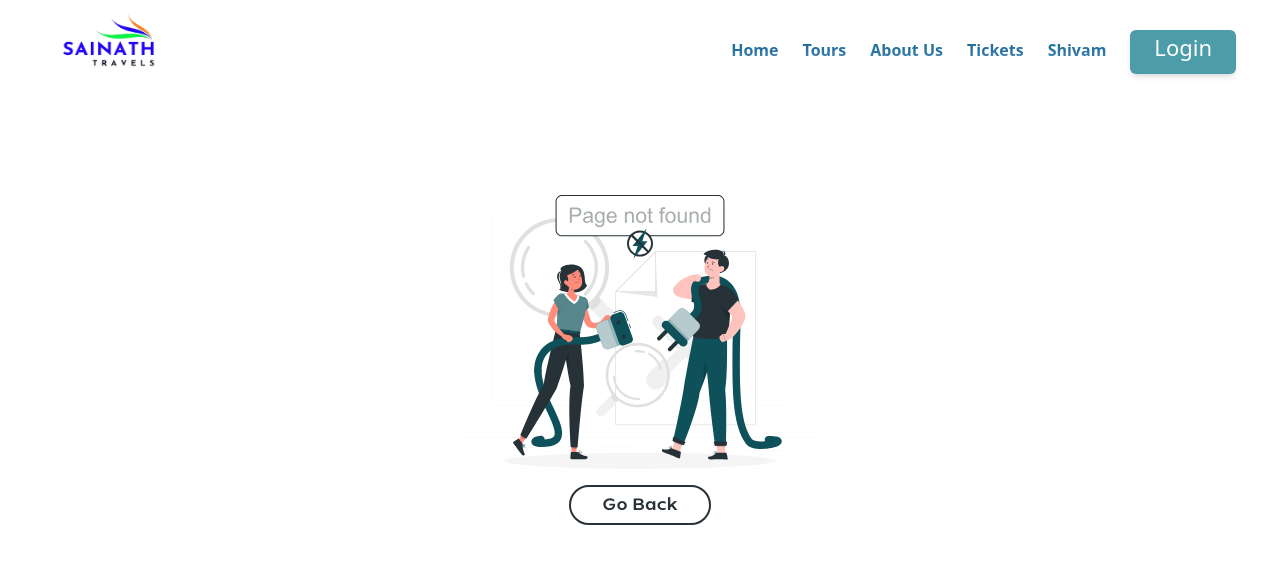
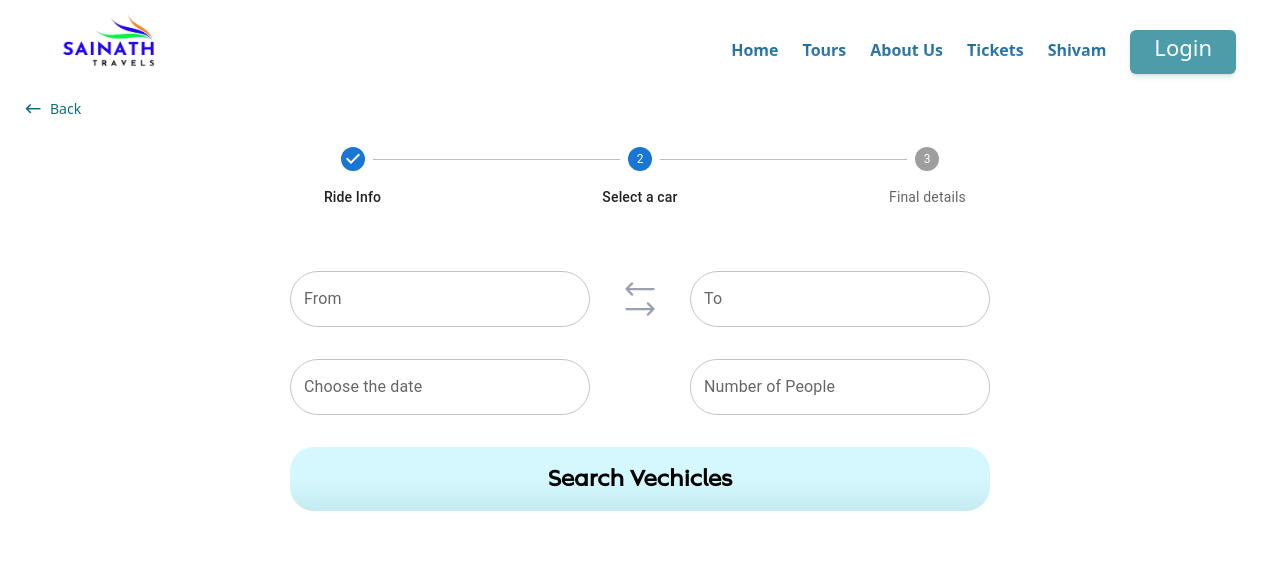
Before and after one commit to AnkeetSah/TechnoClare_Project, a React (Vite) app: page /cabBooking in a window 1280 px wide. Shown: the top 564 px of the page. Built offline with nearby package versions, Linux system fonts and the light colour scheme.

Commit message:
started working ont the Cab Booking page

```diff
--- a/src/components/explore/Explore.jsx
+++ b/src/components/explore/Explore.jsx
@@ -2,7 +2,7 @@ import React, { useEffect } from "react";
 import { LiaMapMarkerSolid } from "react-icons/lia";
 import { gsap } from "gsap";
 import { ScrollTrigger } from "gsap/ScrollTrigger";
-
+import { Link } from "react-router-dom";
 gsap.registerPlugin(ScrollTrigger);
 
 const Explore = () => {
@@ -112,7 +112,8 @@ const Explore = () => {
         </div>
 
         {/* Car Block */}
-        <div className="car xs:h-[338px] xs:w-[350px] lg:h-[338px] sm:w-[554px] bg-gradient-to-b from-[#C7E1E5] to-[#fff] shadow-md relative rounded-3xl">
+       <Link  to="/cabBooking">
+       <div className="car xs:h-[338px] xs:w-[350px] lg:h-[338px] sm:w-[554px] bg-gradient-to-b from-[#C7E1E5] to-[#fff] shadow-md relative rounded-3xl">
           <div className="leading-none pl-8 pt-8">
             <h1 className="font-RabsurRegular text-transparent bg-clip-text bg-gradient-to-b from-[#0E515B] via-[#0E515B] to-[#454545] text-6xl">
               Rent a
@@ -131,6 +132,7 @@ const Explore = () => {
             alt=""
           />
         </div>
+        </Link>
 
         {/* Bus Block */}
         <div className="bus xs:h-[538px] xs:w-[350px] lg:h-[538px] sm:w-[554px] lg:w-[850px] bg-gradient-to-b from-[#C7E1E5] to-[#fff] rounded-3xl shadow-md relative">
--- /dev/null
+++ b/src/data/places.js
@@ -0,0 +1,24 @@
+const placesInOdisha = [
+    "Puri",
+    "Konark Sun Temple",
+    "Bhubaneswar",
+    "Chilika Lake",
+    "Jagannath Temple",
+    "Lingaraj Temple",
+    "Dhauli Giri",
+    "Simlipal National Park",
+    "Raghurajpur Artist Village",
+    "Udayagiri and Khandagiri Caves",
+    "Nandankanan Zoological Park",
+    "Hirakud Dam",
+    "Barabati Fort",
+    "Balasore Chandipur Beach",
+    "Satkosia Tiger Reserve",
+    "Bhitarkanika National Park",
+    "Taratarini Temple",
+    "Gopalpur Beach",
+    "Debrigarh Wildlife Sanctuary",
+    "Mahendragiri Hills"
+  ];
+
+  export default placesInOdisha;
--- /dev/null
+++ b/src/pages/CabBooking.jsx
@@ -0,0 +1,112 @@
+import * as React from "react";
+import Box from "@mui/material/Box";
+import Stepper from "@mui/material/Stepper";
+import Step from "@mui/material/Step";
+import StepLabel from "@mui/material/StepLabel";
+import BackLink from "../components/BackLink";
+import TextField from "@mui/material/TextField";
+import Autocomplete from "@mui/material/Autocomplete";
+import placesInOdisha from "../data/places"; // Import places.js
+import { AdapterDayjs } from "@mui/x-date-pickers/AdapterDayjs";
+import { LocalizationProvider } from "@mui/x-date-pickers/LocalizationProvider";
+import { DatePicker } from "@mui/x-date-pickers/DatePicker";
+import {
+  HiOutlineArrowLongLeft,
+  HiOutlineArrowLongRight,
+} from "react-icons/hi2";
+
+const steps = ["Ride Info", "Select a car", "Final details"];
+
+export default function CabBooking() {
+  return (
+    <div className="px-6 py-[95px] h-screen">
+      <BackLink />
+      <Box sx={{ width: "70%", margin: "auto" }}>
+        <Stepper activeStep={1} alternativeLabel>
+          {steps.map((label) => (
+            <Step key={label}>
+              <StepLabel>{label}</StepLabel>
+            </Step>
+          ))}
+        </Stepper>
+      </Box>
+
+      {/* Location Selection */}
+      <div className="flex lg:gap-8 xs:gap-3 mx-auto justify-center items-center mt-16">
+        {/* From Autocomplete */}
+        <Autocomplete
+          disablePortal
+          freeSolo // Allows manual typing
+          options={placesInOdisha}
+          sx={{ width: 300, "& .MuiOutlinedInput-root": { borderRadius: 10 } }}
+          renderInput={(params) => (
+            <TextField
+              {...params}
+              label="From"
+              variant="outlined"
+              sx={{ borderRadius: 4 }}
+            />
+          )}
+        />
+
+        {/* Arrows */}
+        <div className="flex flex-col items-center justify-center">
+          <HiOutlineArrowLongLeft className="text-4xl -mb-2 font-bold text-gray-400" />
+          <HiOutlineArrowLongRight className="text-4xl -mt-2 font-bold text-gray-400" />
+        </div>
+
+        {/* To Autocomplete */}
+        <Autocomplete
+          disablePortal
+          freeSolo // Allows manual typing
+          options={placesInOdisha}
+          sx={{ width: 300, "& .MuiOutlinedInput-root": { borderRadius: 10 } }}
+          renderInput={(params) => (
+            <TextField
+              {...params}
+              label="To"
+              variant="outlined"
+              sx={{ borderRadius: 4 }}
+            />
+          )}
+        />
+      </div>
+
+      {/* Date & Time Selection */}
+      <div className="flex lg:gap-25 xs:gap-9 justify-center items-center mt-8">
+        {/* Date Picker */}
+        <LocalizationProvider dateAdapter={AdapterDayjs}>
+          <DatePicker
+            label="Choose the date"
+            sx={{
+              width: 300,
+              "& .MuiOutlinedInput-root": { borderRadius: 10 },
+            }}
+          />
+        </LocalizationProvider>
+
+        {/* People Input */}
+        <TextField
+          id="time-input"
+          label="Number of People"
+          variant="outlined"
+          type="number" // Ensures only numeric input
+          inputProps={{ min: 1 }} // Optional: Ensures at least 1 person is selected
+          sx={{
+            width: 300,
+            "& .MuiOutlinedInput-root": {
+              borderRadius: "27px", // Ensures border-radius applies to the input field
+            },
+          }}
+        />
+      </div>
+
+      {/* Button */}
+      <div className="flex justify-center mt-8">
+      <button  className="text-black font-MosafinMedium text-2xl font-semibold cursor-pointer rounded-3xl w-[700px]  py-4 bg-gradient-to-b from-[#D4F8FE] via-[#D4F8FE] to-[#c5ebf0]">
+         Search Vechicles
+          </button>
+      </div>
+    </div>
+  );
+}
--- a/src/pages/CarRent.jsx
+++ /dev/null
@@ -1,22 +0,0 @@
-import { Stepper } from "@mui/material";
-import React from "react";
-
-const steps = ["Ride Info", "Select Car", "Final Details"];
-
-const CarRent = () => {
-  return (
-    <div>
-      <Box sx={{ width: "60%", margin: "auto", mt: 2, textAlign: "center" }}>
-        <Stepper>
-          {steps.map((label, index) => (
-            <Step key={index}>
-              <StepLabel>{label}</StepLabel>
-            </Step>
-          ))}
-        </Stepper>
-      </Box>
-    </div>
-  );
-};
-
-export default CarRent;
--- a/src/router/Routers.jsx
+++ b/src/router/Routers.jsx
@@ -1,30 +1,28 @@
-import React from 'react';
-import { Routes, Route, Navigate } from 'react-router-dom';
-import Home from '../pages/Home';
-import Tour from '../pages/Tour';
-import TourDetails from '../pages/TourDetails';
-import Login from '../pages/Login';
-import Register from '../pages/Register';
-import SearchResultList from '../pages/SearchResultList';
-import PageNotFound from '../pages/PageNotFound'; // Import the PageNotFound component
-import AboutUs from '../pages/AboutUs';
-import Tickets from '../components/Tickets/Tickets';
-import Booking from '../pages/Booking';
-import CarRent from '../pages/CarRent';
+import React from "react";
+import { Routes, Route, Navigate } from "react-router-dom";
+import Home from "../pages/Home";
+import Tour from "../pages/Tour";
+import TourDetails from "../pages/TourDetails";
+import Login from "../pages/Login";
+import Register from "../pages/Register";
+import SearchResultList from "../pages/SearchResultList";
+import PageNotFound from "../pages/PageNotFound"; // Import the PageNotFound component
+import AboutUs from "../pages/AboutUs";
+import Tickets from "../components/Tickets/Tickets";
+import Booking from "../pages/Booking";
+import CabBooking from "../pages/CabBooking";
 
 const Routers = () => {
   return (
     <Routes>
-
       <Route path="/" element={<Home />} />
       <Route path="/tour" element={<Tour />} />
       <Route path="/tour/:id" element={<TourDetails />} />
       <Route path="/login" element={<Login />} />
-     <Route path='/aboutus' element={<AboutUs/>}/>
-     <Route path='/ticket' element={<Tickets/>}/>
-     <Route path='/bookingTour/:id' element={<Booking/>}/>
-     <Route path='/carBooking' element={<CarRent/>}/>
-
+      <Route path="/aboutus" element={<AboutUs />} />
+      <Route path="/ticket" element={<Tickets />} />
+      <Route path="/bookingTour/:id" element={<Booking />} />
+      <Route path="/cabBooking" element={<CabBooking />} />
 
       {/* Page Not Found Route */}
       <Route path="*" element={<PageNotFound />} />
```
Also changed, not shown: public/assets/images/leftarr.svg (added), public/assets/images/rightarr.svg (added).
